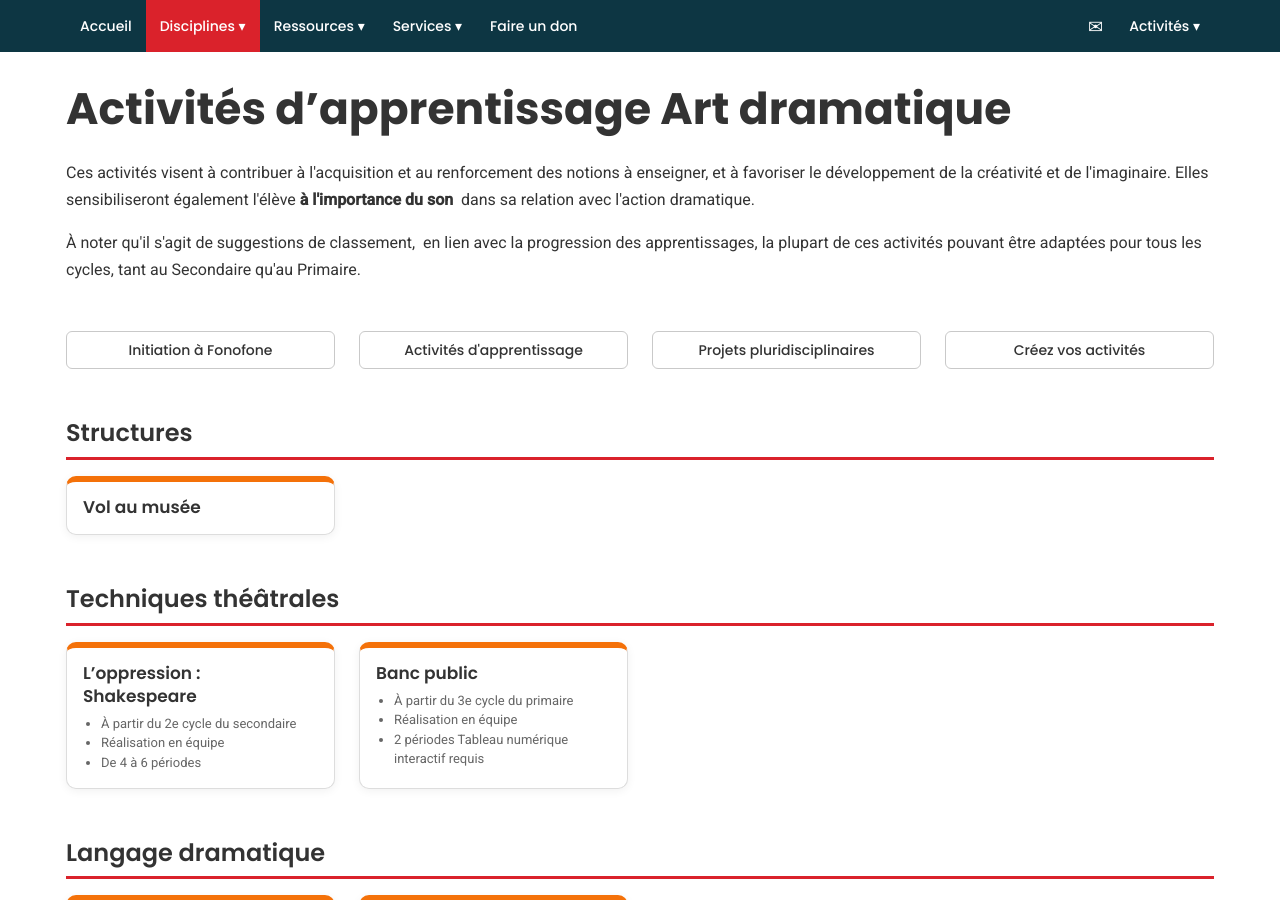
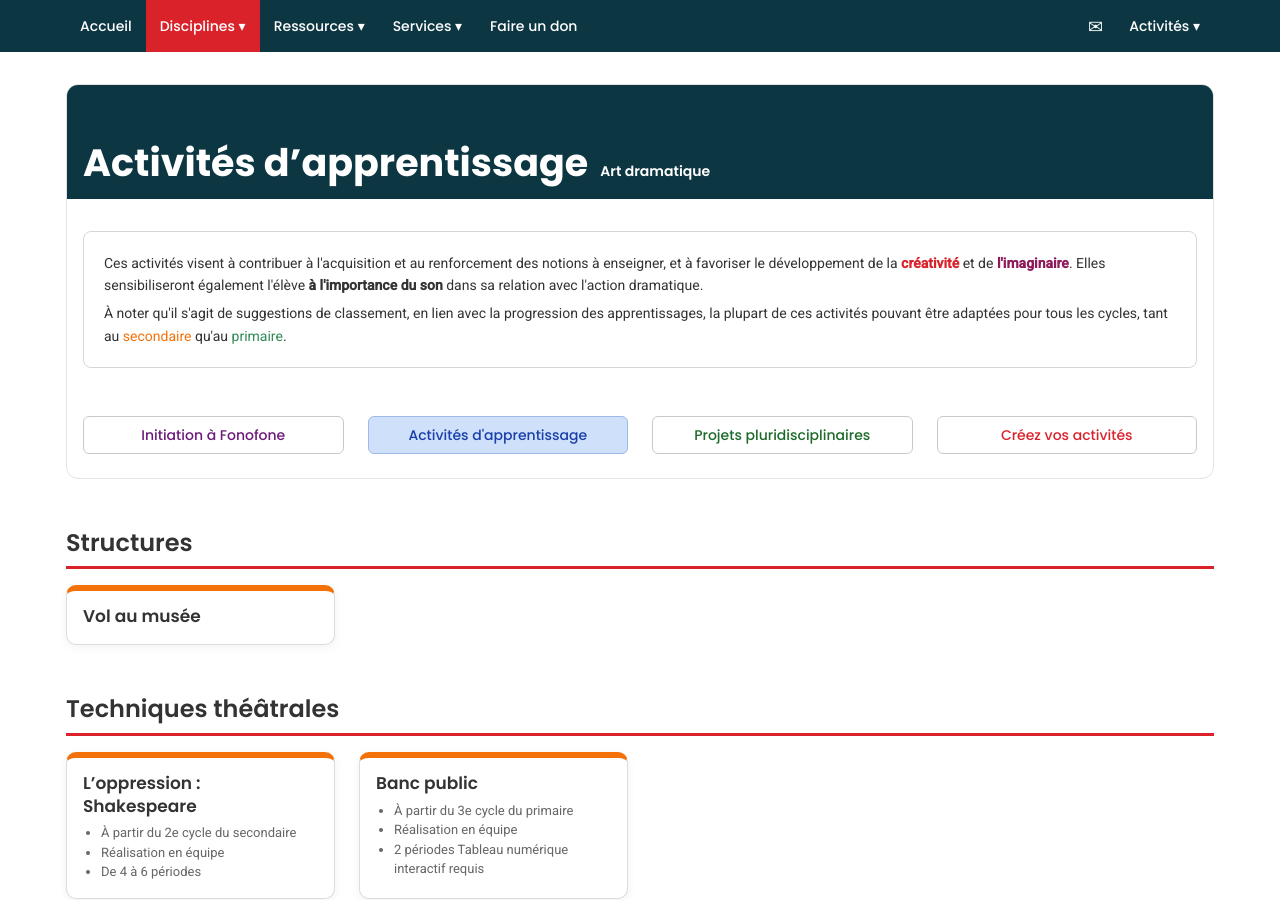
Before and after one commit to yves-fonofone/site-fonofone-revision, a Jekyll site: the page built from art-dramatique.html, in a window 1280 px wide and 900 px high. Built offline with Jekyll 4.4.1, drawn with Linux system fonts in a browser that asks for light colours.

Commit message:
Danse, Arts plastiques, Art dramatique : même en-tête que Musique
Bandeau bleu foncé avec titre et nom de la discipline, encadré
d'introduction avec mots en couleur, et boutons de navigation colorés.

Co-Authored-By: Claude Opus 5.5 <noreply@anthropic.com>

```diff
--- a/art-dramatique.html
+++ b/art-dramatique.html
@@ -7,13 +7,21 @@ rubriques:
 - Techniques théâtrales
 - Langage dramatique
 ---
-<h1>Activités d’apprentissage Art dramatique</h1>
- <p>Ces activités visent à contribuer à l'acquisition et au renforcement des notions à enseigner, et à favoriser le développement de la créativité et de l'imaginaire. Elles sensibiliseront également l'élève&nbsp;<strong>à l'importance du son</strong>&nbsp; dans sa relation avec l'action dramatique.&nbsp;</p>
-<p>À noter qu'il s'agit de suggestions de classement,&nbsp; en lien avec la progression des apprentissages, la plupart de ces activités pouvant être adaptées pour tous les cycles, tant au Secondaire qu'au Primaire.</p>
-<p class="sous-nav">
-<a href="https://fonofone.org/art-dramatique/jeux-dinitiation/" target="_blank" rel="noopener">Initiation à Fonofone</a>
-<a href="art-dramatique.html">Activités d'apprentissage</a>
-<a href="https://fonofone.org/art-dramatique/projets-de-creation/" target="_blank" rel="noopener">Projets pluridisciplinaires</a>
-<a href="creer-une-activite.html">Créez vos activités</a>
-</p>
+<section class="entete" aria-labelledby="titre-page">
+  <div class="entete__bandeau">
+    <h1 id="titre-page">Activités d’apprentissage <small>Art dramatique</small></h1>
+  </div>
+  <div class="entete__corps">
+    <div class="entete__intro">
+      <p>Ces activités visent à contribuer à l'acquisition et au renforcement des notions à enseigner, et à favoriser le développement de la <strong class="c-creativite">créativité</strong> et de <strong class="c-imaginaire">l'imaginaire</strong>. Elles sensibiliseront également l'élève <strong>à l'importance du son</strong> dans sa relation avec l'action dramatique.</p>
+      <p>À noter qu'il s'agit de suggestions de classement, en lien avec la progression des apprentissages, la plupart de ces activités pouvant être adaptées pour tous les cycles, tant au <span class="c-secondaire">secondaire</span> qu'au <span class="c-primaire">primaire</span>.</p>
+    </div>
+    <nav class="sous-nav" aria-label="Sections Art dramatique">
+      <a class="sn-initiation" href="https://fonofone.org/art-dramatique/jeux-dinitiation/" target="_blank" rel="noopener">Initiation à Fonofone</a>
+      <a class="sn-activites" href="art-dramatique.html" aria-current="page">Activités d'apprentissage</a>
+      <a class="sn-projets" href="https://fonofone.org/art-dramatique/projets-de-creation/" target="_blank" rel="noopener">Projets pluridisciplinaires</a>
+      <a class="sn-creer" href="creer-une-activite.html">Créez vos activités</a>
+    </nav>
+  </div>
+</section>
 {% include tuiles.html %}
```
Also changed, not shown: arts-plastiques.html (+17 -9 lines), danse.html (+17 -9 lines).
